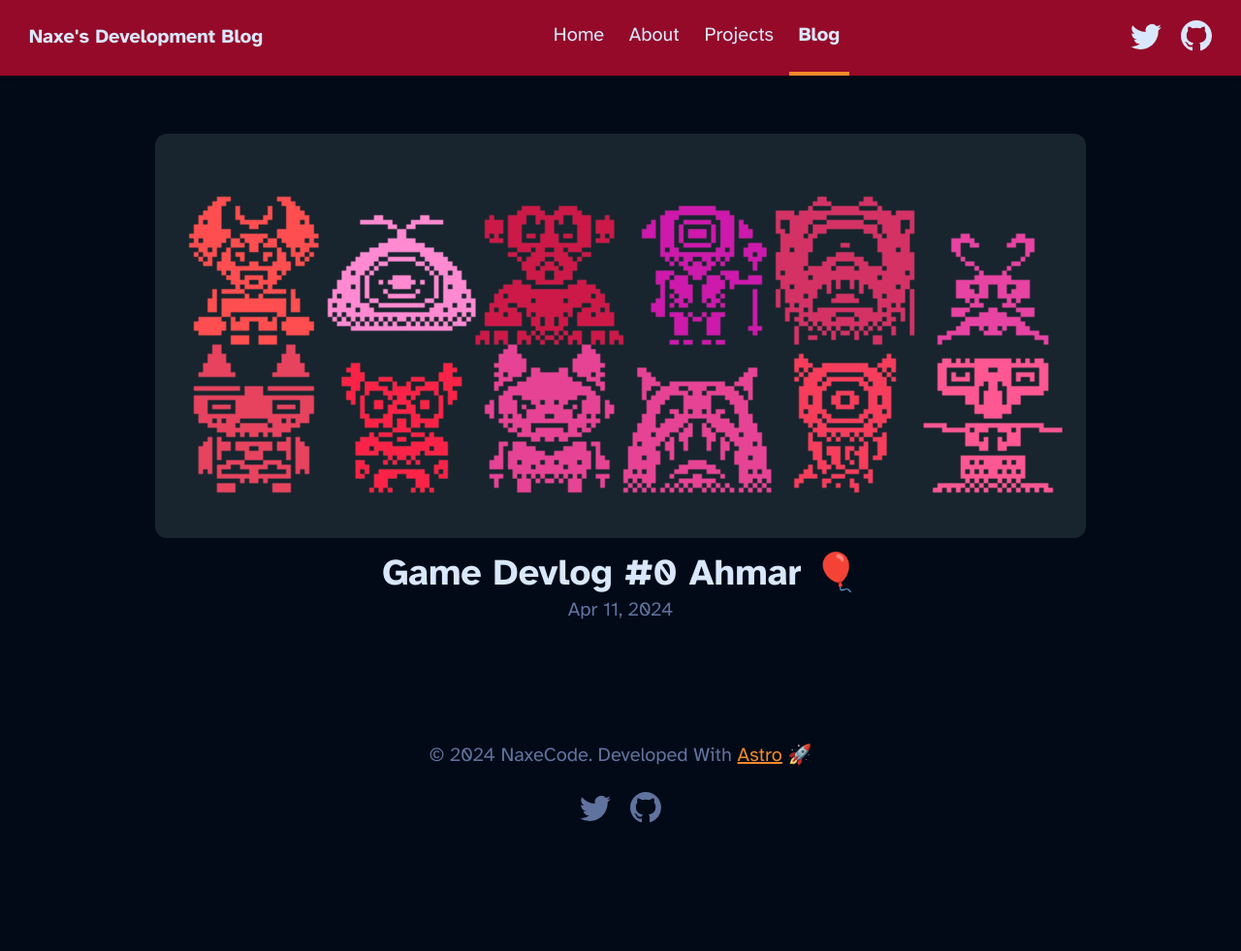
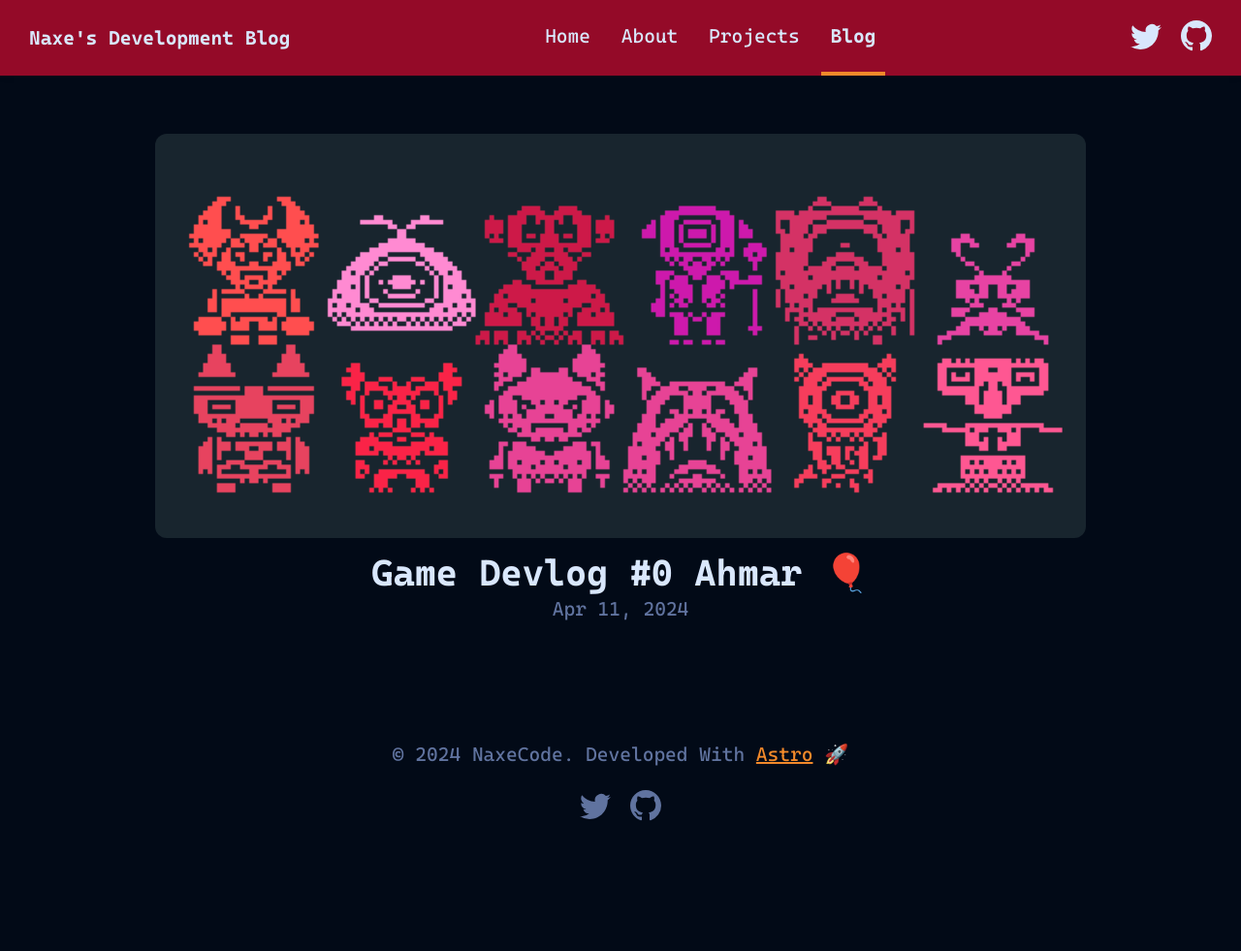
Before and after one commit to NaxeCode/NaxeCode.github.io, an Astro site: page /blog in a window 1280 px wide. Shown: the whole page at 97% size. Built offline with nearby package versions, Linux system fonts and the light colour scheme; Astro itself is replaced by a stand-in of ours.

Commit message:
Updated font to cascadia code, added new test page to change layout

```diff
--- a/src/components/BaseHead.astro
+++ b/src/components/BaseHead.astro
@@ -21,8 +21,7 @@ const { title, description, image = '/blog-placeholder-1.jpg' } = Astro.props;
 <meta name="generator" content={Astro.generator} />
 
 <!-- Font preloads -->
-<link rel="preload" href="/fonts/atkinson-regular.woff" as="font" type="font/woff" crossorigin />
-<link rel="preload" href="/fonts/atkinson-bold.woff" as="font" type="font/woff" crossorigin />
+<link rel="preload" href="/fonts/CascadiaCode.woff2" as="font" type="font/woff2" crossorigin />
 
 <!-- Canonical URL -->
 <link rel="canonical" href={canonicalURL} />
--- /dev/null
+++ b/src/components/NewFooter.Astro
@@ -0,0 +1,48 @@
+---
+const today = new Date();
+---
+
+<footer>
+	&copy; {today.getFullYear()} NaxeCode. Developed With <a href="https://astro.build/" target="_blank">Astro</a> 🚀
+	<div class="social-links">
+		<a href="https://twitter.com/naxecode" target="_blank">
+			<span class="sr-only">Follow Naxe on Twitter</span>
+			<svg viewBox="0 0 16 16" aria-hidden="true" width="32" height="32" astro-icon="social/twitter"
+				><path
+					fill="currentColor"
+					d="M5.026 15c6.038 0 9.341-5.003 9.341-9.334 0-.14 0-.282-.006-.422A6.685 6.685 0 0 0 16 3.542a6.658 6.658 0 0 1-1.889.518 3.301 3.301 0 0 0 1.447-1.817 6.533 6.533 0 0 1-2.087.793A3.286 3.286 0 0 0 7.875 6.03a9.325 9.325 0 0 1-6.767-3.429 3.289 3.289 0 0 0 1.018 4.382A3.323 3.323 0 0 1 .64 6.575v.045a3.288 3.288 0 0 0 2.632 3.218 3.203 3.203 0 0 1-.865.115 3.23 3.23 0 0 1-.614-.057 3.283 3.283 0 0 0 3.067 2.277A6.588 6.588 0 0 1 .78 13.58a6.32 6.32 0 0 1-.78-.045A9.344 9.344 0 0 0 5.026 15z"
+				></path></svg
+			>
+		</a>
+		<a href="https://github.com/naxecode" target="_blank">
+			<span class="sr-only">Go to my GitHub</span>
+			<svg viewBox="0 0 16 16" aria-hidden="true" width="32" height="32" astro-icon="social/github"
+				><path
+					fill="currentColor"
+					d="M8 0C3.58 0 0 3.58 0 8c0 3.54 2.29 6.53 5.47 7.59.4.07.55-.17.55-.38 0-.19-.01-.82-.01-1.49-2.01.37-2.53-.49-2.69-.94-.09-.23-.48-.94-.82-1.13-.28-.15-.68-.52-.01-.53.63-.01 1.08.58 1.23.82.72 1.21 1.87.87 2.33.66.07-.52.28-.87.51-1.07-1.78-.2-3.64-.89-3.64-3.95 0-.87.31-1.59.82-2.15-.08-.2-.36-1.02.08-2.12 0 0 .67-.21 2.2.82.64-.18 1.32-.27 2-.27.68 0 1.36.09 2 .27 1.53-1.04 2.2-.82 2.2-.82.44 1.1.16 1.92.08 2.12.51.56.82 1.27.82 2.15 0 3.07-1.87 3.75-3.65 3.95.29.25.54.73.54 1.48 0 1.07-.01 1.93-.01 2.2 0 .21.15.46.55.38A8.012 8.012 0 0 0 16 8c0-4.42-3.58-8-8-8z"
+				></path></svg
+			>
+		</a>
+	</div>
+</footer>
+<style>
+	footer {
+		padding: 2em 1em 6em 1em;
+		background: linear-gradient(var(--gray-gradient)) no-repeat;
+		color: rgb(var(--gray));
+		text-align: center;
+	}
+	.social-links {
+		display: flex;
+		justify-content: center;
+		gap: 1em;
+		margin-top: 1em;
+	}
+	.social-links a {
+		text-decoration: none;
+		color: rgb(var(--gray));
+	}
+	.social-links a:hover {
+		color: rgb(var(--gray-dark));
+	}
+</style>
--- /dev/null
+++ b/src/components/NewHeader.astro
@@ -0,0 +1,85 @@
+---
+import HeaderLink from './HeaderLink.astro';
+import { SITE_TITLE } from '../consts';
+---
+
+<header>
+	<nav>
+		<span class="sr-only">Follow Naxe on Twitter</span>
+		<svg viewBox="0 0 16 16" aria-hidden="true" width="128" height="128"
+			><path
+				fill="currentColor"
+				d="M5.026 15c6.038 0 9.341-5.003 9.341-9.334 0-.14 0-.282-.006-.422A6.685 6.685 0 0 0 16 3.542a6.658 6.658 0 0 1-1.889.518 3.301 3.301 0 0 0 1.447-1.817 6.533 6.533 0 0 1-2.087.793A3.286 3.286 0 0 0 7.875 6.03a9.325 9.325 0 0 1-6.767-3.429 3.289 3.289 0 0 0 1.018 4.382A3.323 3.323 0 0 1 .64 6.575v.045a3.288 3.288 0 0 0 2.632 3.218 3.203 3.203 0 0 1-.865.115 3.23 3.23 0 0 1-.614-.057 3.283 3.283 0 0 0 3.067 2.277A6.588 6.588 0 0 1 .78 13.58a6.32 6.32 0 0 1-.78-.045A9.344 9.344 0 0 0 5.026 15z"
+			></path></svg
+		>
+		<h2><a href="/">{SITE_TITLE}</a></h2>
+		<div class="internal-links">
+			<HeaderLink href="/">Home</HeaderLink>
+			<HeaderLink href="/about">About</HeaderLink>
+			<HeaderLink href="/projects">Projects</HeaderLink>
+			<HeaderLink href="/blog">Blog</HeaderLink>
+		</div>
+		<div class="social-links">
+			<a href="https://twitter.com/NaxeCode" target="_blank">
+				<span class="sr-only">Follow Naxe on Twitter</span>
+				<svg viewBox="0 0 16 16" aria-hidden="true" width="32" height="32"
+					><path
+						fill="currentColor"
+						d="M5.026 15c6.038 0 9.341-5.003 9.341-9.334 0-.14 0-.282-.006-.422A6.685 6.685 0 0 0 16 3.542a6.658 6.658 0 0 1-1.889.518 3.301 3.301 0 0 0 1.447-1.817 6.533 6.533 0 0 1-2.087.793A3.286 3.286 0 0 0 7.875 6.03a9.325 9.325 0 0 1-6.767-3.429 3.289 3.289 0 0 0 1.018 4.382A3.323 3.323 0 0 1 .64 6.575v.045a3.288 3.288 0 0 0 2.632 3.218 3.203 3.203 0 0 1-.865.115 3.23 3.23 0 0 1-.614-.057 3.283 3.283 0 0 0 3.067 2.277A6.588 6.588 0 0 1 .78 13.58a6.32 6.32 0 0 1-.78-.045A9.344 9.344 0 0 0 5.026 15z"
+					></path></svg
+				>
+			</a>
+			<a href="https://github.com/NaxeCode" target="_blank">
+				<span class="sr-only">Go to Naxe GitHub</span>
+				<svg viewBox="0 0 16 16" aria-hidden="true" width="32" height="32"
+					><path
+						fill="currentColor"
+						d="M8 0C3.58 0 0 3.58 0 8c0 3.54 2.29 6.53 5.47 7.59.4.07.55-.17.55-.38 0-.19-.01-.82-.01-1.49-2.01.37-2.53-.49-2.69-.94-.09-.23-.48-.94-.82-1.13-.28-.15-.68-.52-.01-.53.63-.01 1.08.58 1.23.82.72 1.21 1.87.87 2.33.66.07-.52.28-.87.51-1.07-1.78-.2-3.64-.89-3.64-3.95 0-.87.31-1.59.82-2.15-.08-.2-.36-1.02.08-2.12 0 0 .67-.21 2.2.82.64-.18 1.32-.27 2-.27.68 0 1.36.09 2 .27 1.53-1.04 2.2-.82 2.2-.82.44 1.1.16 1.92.08 2.12.51.56.82 1.27.82 2.15 0 3.07-1.87 3.75-3.65 3.95.29.25.54.73.54 1.48 0 1.07-.01 1.93-.01 2.2 0 .21.15.46.55.38A8.012 8.012 0 0 0 16 8c0-4.42-3.58-8-8-8z"
+					></path></svg
+				>
+			</a>
+		</div>
+	</nav>
+</header>
+<style>
+	header {
+		margin: 0;
+		padding: 0 1em;
+		background: #940a28;
+		box-shadow: 0 2px 8px rgba(var(--black), 5%);
+	}
+	h2 {
+		margin: 0;
+		font-size: 1em;
+	}
+
+	h2 a,
+	h2 a.active {
+		text-decoration: none;
+	}
+	nav {
+		display: flex;
+		flex-direction: column;
+		align-items: center;
+		justify-content: space-between;
+	}
+	nav a {
+		padding: 1em 0.5em;
+		color: var(--black);
+		border-bottom: 4px solid transparent;
+		text-decoration: none;
+	}
+	nav a.active {
+		text-decoration: none;
+		border-bottom-color: var(--accent);
+	}
+	.social-links,
+	.social-links a {
+		display: flex;
+	}
+	@media (max-width: 720px) {
+		.social-links {
+			display: none;
+		}
+	}
+</style>
--- a/src/styles/global.css
+++ b/src/styles/global.css
@@ -20,21 +20,21 @@
 		0 8px 24px rgba(var(--gray), 33%), 0 16px 32px rgba(var(--gray), 33%);
 }
 @font-face {
-	font-family: 'Atkinson';
-	src: url('/fonts/atkinson-regular.woff') format('woff');
+	font-family: 'Cascadia Code';
+	src: url('/fonts/CascadiaCode.woff2') format('woff2');
 	font-weight: 400;
 	font-style: normal;
 	font-display: swap;
 }
 @font-face {
-	font-family: 'Atkinson';
-	src: url('/fonts/atkinson-bold.woff') format('woff');
+	font-family: 'Cascadia Code';
+	src: url('/fonts/CascadiaCode.woff2') format('woff2');
 	font-weight: 700;
 	font-style: normal;
 	font-display: swap;
 }
 body {
-	font-family: 'Atkinson', sans-serif;
+	font-family: 'Cascadia Code', sans-serif;
 	margin: 0;
 	padding: 0;
 	text-align: left;
```
Also changed, not shown: src/pages/test.astro (added, +31 -0 lines), public/fonts/CascadiaCode.woff2 (added).
